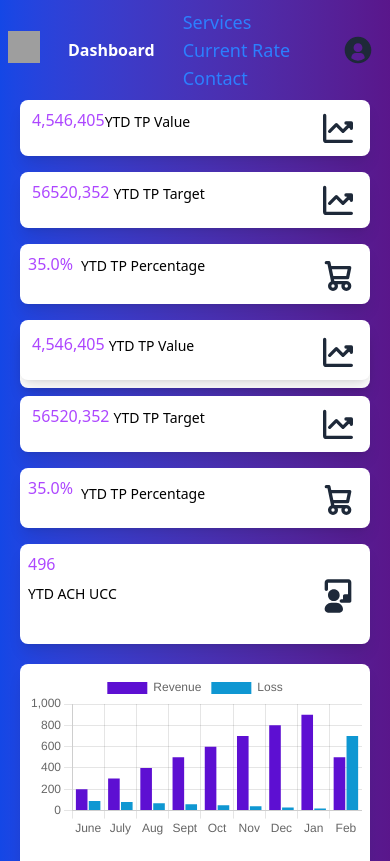
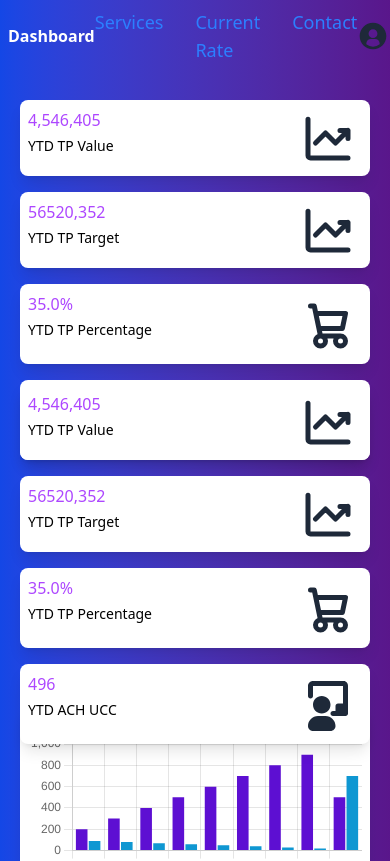
Before and after one commit to murnaj/gsm_sales_dashboard, a React (Vite) app in the folder sales-dashboard/: page /dashboard in a window 390 px wide. Shown: the top 861 px of the page. Built offline with nearby package versions, Linux system fonts and the light colour scheme; no server answers; grey boxes are pictures that could not be loaded.

Commit message:
responsive code

```diff
--- a/sales-dashboard/src/Dashboard.jsx
+++ b/sales-dashboard/src/Dashboard.jsx
@@ -92,7 +92,7 @@ const Dashboard = () => {
               </button>
 
               {isSidebarOpen && (
-        <div className="absolute top-0 left-0 w-64 h-screen bg-gradient-to-r from-blue-800 to-purple-950 text-white shadow-lg z-50">
+                <div className="absolute top-0 left-0 w-60 h-screen bg-gradient-to-r from-blue-800 to-purple-950 text-white shadow-lg z-50">
                   <button onClick={toggleSidebar} className="flex items-center p-4">
                     <img
                       className="h-10"
@@ -102,33 +102,21 @@ const Dashboard = () => {
                     <span className="ml-4 font-serif text-lg">GSM-SALES</span>
                   </button>
 
-          <ul className="p-4 space-y-4">
+                  <ul className="p-2 space-y-5 mt-4">
                     <li>
-              <a
-                href="#"
-                className="block hover:text-blue-400 font-serif border-b-2 pb-2">Dashboard</a>
+                      <a href="#" className="block hover:text-blue-400 font-serif border-b-2 pb-3">Dashboard</a>
                     </li>
                     <li>
-              <a href="#" className="block hover:text-blue-400 font-serif border-b-2 pb-2">Customers</a>
+                      <a href="#" className="block hover:text-blue-400 font-serif border-b-2 pb-3">Customers</a>
                     </li>
                     <li>
-              <a href="#" className="block hover:text-blue-400 font-serif border-b-2 pb-2">Sales</a>
+                      <a href="#" className="block hover:text-blue-400 font-serif border-b-2 pb-3">Sales</a>
                     </li>
                     <li>
-              <a
-                href="#"
-                className="block hover:text-blue-400 font-serif border-b-2 pb-2"
-              >
-                Reports
-              </a>
+                      <a href="#" className="block hover:text-blue-400 font-serif border-b-2 pb-3">Reports</a>
                     </li>
                     <li>
-              <a
-                href="#"
-                className="block hover:text-blue-400 font-serif border-b-2 pb-2"
-              >
-                Targets
-              </a>
+                      <a href="#" className="block hover:text-blue-400 font-serif border-b-2 pb-3">Targets </a>
                     </li>
                   </ul>
                 </div>
@@ -139,7 +127,7 @@ const Dashboard = () => {
             <div className="text-white font-bold text-md ">Dashboard</div>
 
 
-    <ul className=" md:flex space-x-6">
+            <ul className=" flex flex-row  md:flex space-x-8">
               <li>
                 <a className="text-blue-500 hover:text-blue-600 text-lg" href="#">Services</a>
               </li>
@@ -253,37 +241,43 @@ const Dashboard = () => {
           <div class="absolute inset-0 flex flex-col sm:flex-row sm:items-center sm:justify-around gap-4 sm:gap-1 dark:text-blue-600 m-4">
 
             <div class="bg-white p-2 rounded-lg shadow-lg w-full sm:w-50 h-30">
-              <svg class="w-10 h-10 mr-1 text-gray-800 dark:text-blue-600 float-right" aria-hidden="true" xmlns="http://www.w3.org/2000/svg" fill="none" viewBox="0 0 24 24">
+              <svg class="w-15 h-15 mr-1 text-gray-800 dark:text-blue-600 float-right" aria-hidden="true" xmlns="http://www.w3.org/2000/svg" fill="none" viewBox="0 0 24 24">
                 <path stroke="currentColor" stroke-linecap="round" stroke-linejoin="round" stroke-width="2" d="M4 4.5V19a1 1 0 0 0 1 1h15M7 14l4-4 4 4 5-5m0 0h-3.207M20 9v3.207" />
               </svg>
-              <h2 class="float-left text-md text-purple-500 ml-1">4,546,405</h2>
+              <div className='flex flex-col'>
+                <h2 class="float-left text-md text-purple-500 ">4,546,405</h2>
                 <p class="text-sm float-left  mt-1">YTD TP Value</p>
+              </div>
             </div>
 
             <div class="bg-white p-2 rounded-lg shadow-lg w-full sm:w-50 h-30">
-              <svg class="w-10 h-10 mr-1 text-gray-800 dark:text-blue-600 float-right" aria-hidden="true" xmlns="http://www.w3.org/2000/svg" fill="none" viewBox="0 0 24 24">
+              <svg class="w-15 h-15 mr-1 text-gray-800 dark:text-blue-600 float-right" aria-hidden="true" xmlns="http://www.w3.org/2000/svg" fill="none" viewBox="0 0 24 24">
                 <path stroke="currentColor" stroke-linecap="round" stroke-linejoin="round" stroke-width="2" d="M4 4.5V19a1 1 0 0 0 1 1h15M7 14l4-4 4 4 5-5m0 0h-3.207M20 9v3.207" />
               </svg>
-              <h2 class="float-left text-md text-purple-500 ml-1">56520,352</h2>
-              <p class="text-sm float-left ml-1 mt-1">YTD TP Target</p>
+              <div className='flex flex-col'>
+                <h2 class="float-left text-md text-purple-500 ">56520,352</h2>
+                <p class="text-sm float-left  mt-1">YTD TP Target</p>
+              </div>
             </div>
 
-            <div class="bg-white p-2 rounded-lg shadow-lg w-full sm:w-50 h-30">
-              <svg class="w-10 h-10 mr-1 mt-1 text-gray-800 dark:text-blue-600 float-right" aria-hidden="true" xmlns="http://www.w3.org/2000/svg" fill="none" viewBox="0 0 24 24">
+            <div class="bg-white p-2 rounded-lg shadow-lg w-full sm:w-50 h-30 ">
+              <svg class="w-15 h-15 mr-1 mt-1 text-gray-800 dark:text-blue-600 float-right" aria-hidden="true" xmlns="http://www.w3.org/2000/svg" fill="none" viewBox="0 0 24 24">
                 <path stroke="currentColor" strokeLinecap="round" strokeLinejoin="round" strokeWidth="2" d="M5 4h1.5L9 16m0 0h8m-8 0a2 2 0 1 0 0 4 2 2 0 0 0 0-4Zm8 0a2 2 0 1 0 0 4 2 2 0 0 0 0-4Zm-8.5-3h9.25L19 7H7.312" />
               </svg>
+              <div className='flex flex-col'>
                 <h2 class="float-left text-md text-purple-500">35.0%</h2>
-              <p class="text-sm float-left mt-1 ml-2">YTD TP Percentage</p>
+                <p class="text-sm float-left mt-1">YTD TP Percentage</p>
+              </div>
             </div>
 
-            <div class="bg-white p-2 rounded-lg shadow-lg w-full sm:w-50 h-30">
-              <svg class="w-10 h-10 mr-1 mt-1 text-gray-800 dark:text-blue-600 float-right" aria-hidden="true" xmlns="http://www.w3.org/2000/svg" fill="currentColor" viewBox="0 0 24 24">
+            <div class="bg-white p-2 rounded-lg shadow-lg w-full sm:w-50 h-30 ">
+              <svg class="w-15 h-15 mr-1 mt-1 text-gray-800 dark:text-blue-600 float-right" aria-hidden="true" xmlns="http://www.w3.org/2000/svg" fill="currentColor" viewBox="0 0 24 24">
                 <path d="M6 2c-1.10457 0-2 .89543-2 2v4c0 .55228.44772 1 1 1s1-.44772 1-1V4h12v7h-2c-.5523 0-1 .4477-1 1v2h-1c-.5523 0-1 .4477-1 1s.4477 1 1 1h5c.5523 0 1-.4477 1-1V3.85714C20 2.98529 19.3667 2 18.268 2H6Z" />
                 <path d="M6 11.5C6 9.567 7.567 8 9.5 8S13 9.567 13 11.5 11.433 15 9.5 15 6 13.433 6 11.5ZM4 20c0-2.2091 1.79086-4 4-4h3c2.2091 0 4 1.7909 4 4 0 1.1046-.8954 2-2 2H6c-1.10457 0-2-.8954-2-2Z" />
               </svg>
               <div className='flex flex-col'>
                 <h2 class="float-left text-md text-purple-500">496</h2>
-                <p class="text-sm float-left  mt-2">YTD ACH UCC</p>
+                <p class="text-sm float-left  mt-1">YTD ACH UCC</p>
               </div>
             </div>
           </div>
@@ -291,41 +285,49 @@ const Dashboard = () => {
 
         <br />
 
-        <div class="relative h-35 mt-15">
+        <div class="relative h-35 mt-10">
           <div class="absolute inset-0 flex flex-col sm:flex-row sm:items-center sm:justify-around gap-4 sm:gap-1 dark:text-blue-600 m-4">
 
-            <div class="bg-white p-2 rounded-lg shadow-lg w-full sm:w-50 h-30">
-              <svg class="w-10 h-10 mr-1 text-gray-800 dark:text-blue-600 float-right" aria-hidden="true" xmlns="http://www.w3.org/2000/svg" fill="none" viewBox="0 0 24 24">
+            <div class="bg-white p-2 rounded-lg shadow-lg w-full md:w-50 h-30 mt-20 ">
+              <svg class="w-15 h-15 mr-1 text-gray-800 dark:text-blue-600 float-right" aria-hidden="true" xmlns="http://www.w3.org/2000/svg" fill="none" viewBox="0 0 24 24">
                 <path stroke="currentColor" stroke-linecap="round" stroke-linejoin="round" stroke-width="2" d="M4 4.5V19a1 1 0 0 0 1 1h15M7 14l4-4 4 4 5-5m0 0h-3.207M20 9v3.207" />
               </svg>
-              <h2 class="float-left text-md text-purple-500 ml-1">4,546,405</h2>
-              <p class="text-sm float-left ml-1 mt-1">YTD TP Value</p>
+              <div className='flex flex-col'>
+                <h2 class="float-left text-md text-purple-500 ">4,546,405</h2>
+                <p class="text-sm float-left  mt-1">YTD TP Value</p>
+              </div>
             </div>
 
-            <div class="bg-white p-2 rounded-lg shadow-lg w-full sm:w-50 h-30">
-              <svg class="w-10 h-10 mr-1 text-gray-800 dark:text-blue-600 float-right" aria-hidden="true" xmlns="http://www.w3.org/2000/svg" fill="none" viewBox="0 0 24 24">
+            <div class="bg-white p-2 rounded-lg shadow-lg w-full md:w-50 h-30 ">
+              <svg class="w-15 h-15 mr-1 text-gray-800 dark:text-blue-600 float-right" aria-hidden="true" xmlns="http://www.w3.org/2000/svg" fill="none" viewBox="0 0 24 24">
                 <path stroke="currentColor" stroke-linecap="round" stroke-linejoin="round" stroke-width="2" d="M4 4.5V19a1 1 0 0 0 1 1h15M7 14l4-4 4 4 5-5m0 0h-3.207M20 9v3.207" />
               </svg>
-              <h2 class="float-left text-md text-purple-500 ml-1">56520,352</h2>
-              <p class="text-sm float-left ml-1 mt-1">YTD TP Target</p>
+              <div className='flex flex-col'>
+                <h2 class="float-left text-md text-purple-500 ">56520,352</h2>
+                <p class="text-sm float-left  mt-1">YTD TP Target</p>
+              </div>
             </div>
 
-            <div class="bg-white p-2 rounded-lg shadow-lg w-full sm:w-50 h-30">
-              <svg class="w-10 h-10 mr-1 mt-1 text-gray-800 dark:text-blue-600 float-right" aria-hidden="true" xmlns="http://www.w3.org/2000/svg" fill="none" viewBox="0 0 24 24">
+            <div class="bg-white p-2 rounded-lg shadow-lg w-full md:w-50 h-30 ">
+              <svg class="w-15 h-15 mr-1 mt-1 text-gray-800 dark:text-blue-600 float-right" aria-hidden="true" xmlns="http://www.w3.org/2000/svg" fill="none" viewBox="0 0 24 24">
                 <path stroke="currentColor" strokeLinecap="round" strokeLinejoin="round" strokeWidth="2" d="M5 4h1.5L9 16m0 0h8m-8 0a2 2 0 1 0 0 4 2 2 0 0 0 0-4Zm8 0a2 2 0 1 0 0 4 2 2 0 0 0 0-4Zm-8.5-3h9.25L19 7H7.312" />
               </svg>
+              <div className='flex flex-col'>
                 <h2 class="float-left text-md text-purple-500">35.0%</h2>
-              <p class="text-sm float-left mt-2 ml-2">YTD TP Percentage</p>
+                <p class="text-sm float-left mt-1">YTD TP Percentage</p>
+              </div>
             </div>
 
-            <div class="bg-white p-2 rounded-lg shadow-lg w-full sm:w-50 h-30">
-              <svg class="w-10 h-20 mr-1 mt-1 text-gray-800 dark:text-blue-600 float-right" aria-hidden="true" xmlns="http://www.w3.org/2000/svg" fill="currentColor" viewBox="0 0 24 24">
+            <div class="bg-white p-2 rounded-lg shadow-lg w-full md:w-50 h-30 ">
+              <svg class="w-15 h-15 mr-1 mt-1 text-gray-800 dark:text-blue-600 float-right" aria-hidden="true" xmlns="http://www.w3.org/2000/svg" fill="currentColor" viewBox="0 0 24 24">
                 <path d="M6 2c-1.10457 0-2 .89543-2 2v4c0 .55228.44772 1 1 1s1-.44772 1-1V4h12v7h-2c-.5523 0-1 .4477-1 1v2h-1c-.5523 0-1 .4477-1 1s.4477 1 1 1h5c.5523 0 1-.4477 1-1V3.85714C20 2.98529 19.3667 2 18.268 2H6Z" />
                 <path d="M6 11.5C6 9.567 7.567 8 9.5 8S13 9.567 13 11.5 11.433 15 9.5 15 6 13.433 6 11.5ZM4 20c0-2.2091 1.79086-4 4-4h3c2.2091 0 4 1.7909 4 4 0 1.1046-.8954 2-2 2H6c-1.10457 0-2-.8954-2-2Z" />
               </svg>
               <div className='flex flex-col'>
+                <div className='flex flex-col'>
                   <h2 class="float-left text-md text-purple-500">496</h2>
-                <p class="text-sm float-left  mt-2">YTD ACH UCC</p>
+                  <p class="text-sm float-left  mt-1">YTD ACH UCC</p>
+                </div>
               </div>
             </div>
           </div>
@@ -336,7 +338,7 @@ const Dashboard = () => {
 
         <br />
 
-        <div className="flex flex-row md:flex-row justify-center flex-wrap gap-4 m-2 p-2 mt-45 ">
+        <div className="flex flex-row md:flex-row justify-center flex-wrap gap-4 m-2 p-2 mt-60 ">
 
           <div className="flex h-80 w-full md:w-[35rem] m-1 p-2 bg-white rounded-lg shadow-lg ">
             <Bar
@@ -368,11 +370,22 @@ const Dashboard = () => {
                     label: 'Revenue',
                     data: [200, 600, 500, 700, 600, 800, 700, 750, 600],
                     backgroundColor: ["rgba(43, 63, 229, 0.8 )"],
+                    borderWidth: 4,
+                    borderColor: ["rgb(43, 63, 229, 0.8)"],
+
+
+
+
+
+
                   },
                   {
                     label: 'Loss',
                     data: [190, 180, 100, 160, 500, 430, 430, 200, 500],
                     backgroundColor: ["rgba(54, 162, 235, 0.5 )"],
+                    borderWidth: 4,
+                    borderColor:["rgba(54, 162, 235, 0.5 )"],
+
                   },
                 ],
               }}
```
Lines whose indentation alone changed are shown as unchanged.
